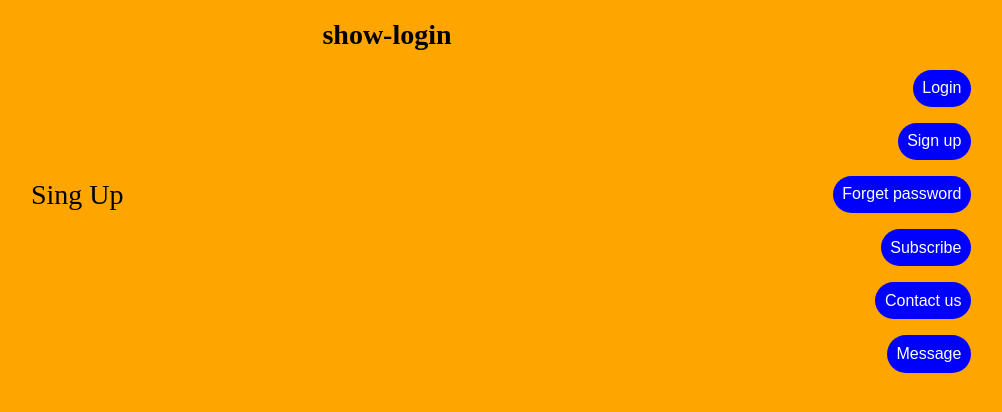
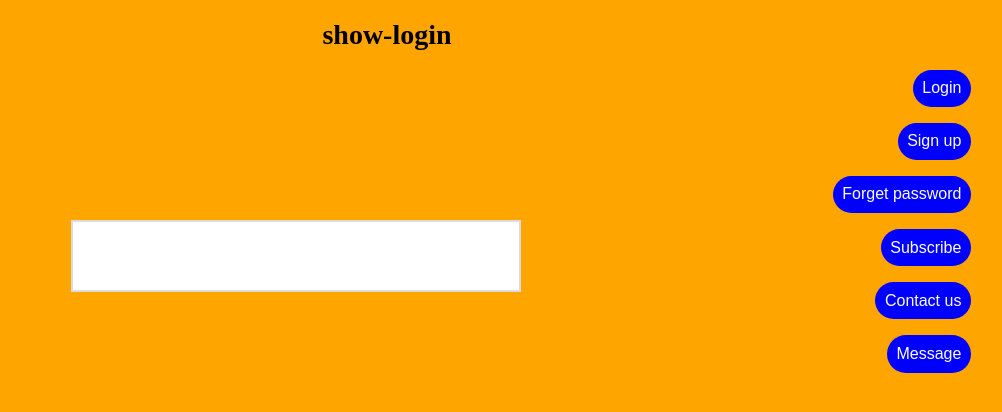
Before and after one commit to ariannargesi/cubic-forms, a React (Create React App) app: page / in a window 1280 px wide. Shown: the top 412 px of the page, without its empty margins (253-1255 px from the left). Built offline with nearby package versions, Linux system fonts and the light colour scheme.

Commit message:
Signup component added

```diff
--- a/src/Components/Signup/index.tsx
+++ b/src/Components/Signup/index.tsx
@@ -1,10 +1,11 @@
 import React from 'react'
+import Input from '../Input'
+const Signup: React.FC = () => {
+    return (
+        <div className="face face-front">
+            <Input/>
+        </div>
+    )
+}
 
-type divProps = React.ComponentPropsWithoutRef<'div'>
-
-const SingUp: React.FC<divProps> = (props) => (
-    <div {...props} >Sing Up</div>
-)
-
-
-export default SingUp
+export default Signup
```
